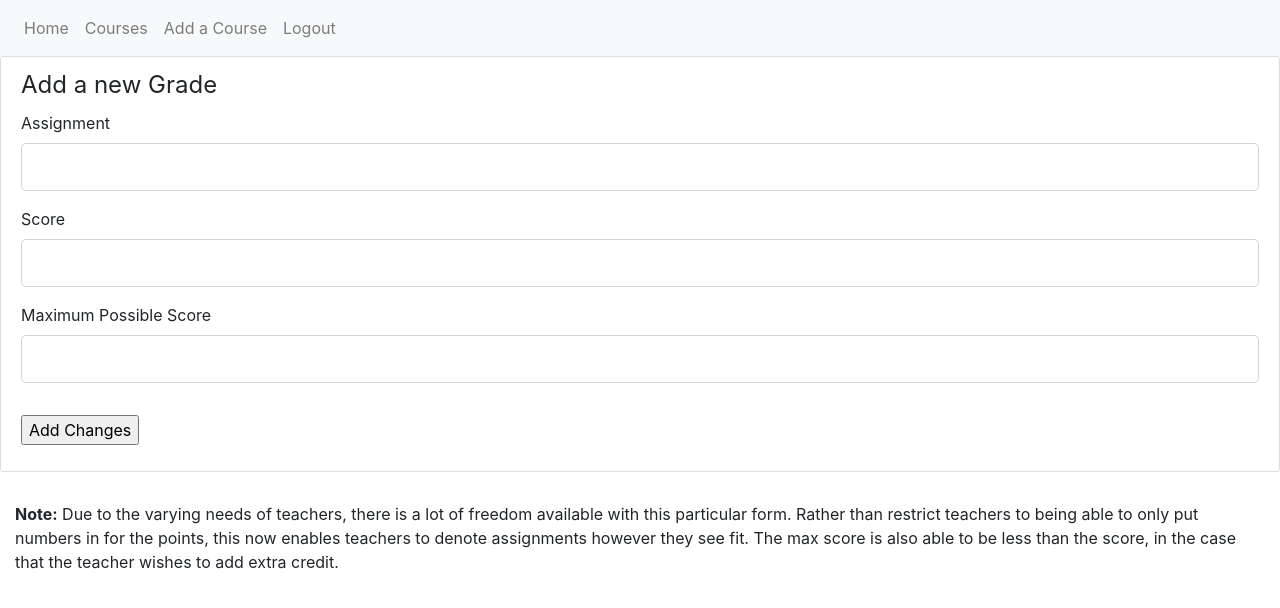
After one commit to GudiedRyan/guide_and_teach, a Flask app: page /course/1/student/1/add_grade in a window 1280 px wide. The commit adds this page. Shown: the top 608 px of the page. Run offline with Flask 2, Linux system fonts and the light colour scheme; a user stored in the database is signed in; data comes from the database, SQL or seed files in the repository; both versions use the stored data as it was after the commit; some libraries are stand-ins or nearby versions.

```diff
--- a/guide_and_teach/forms.py
+++ b/guide_and_teach/forms.py
@@ -33,6 +33,10 @@ class CourseForm(FlaskForm):
 
 class StudentForm(FlaskForm):
     student_name = StringField('Student Name', validators=[DataRequired()])
-    submit = SubmitField('Add Student')
+    submit = SubmitField('Finish Changes')
 
 class GradeForm(FlaskForm):
+    assignment = StringField('Assignment', validators=[DataRequired()])
+    score = StringField('Score', validators=[DataRequired()])
+    max_score = StringField('Maximum Possible Score', validators=[DataRequired()])
+    submit = SubmitField('Add Changes')
--- a/guide_and_teach/routes.py
+++ b/guide_and_teach/routes.py
@@ -2,8 +2,8 @@ import os
 import secrets
 from flask import render_template, url_for, flash, redirect, request, abort
 from guide_and_teach import app, db, bcrypt
-from guide_and_teach.forms import RegistrationForm, LoginForm, CourseForm, StudentForm
-from guide_and_teach.models import User, Course, Student
+from guide_and_teach.forms import RegistrationForm, LoginForm, CourseForm, StudentForm, GradeForm
+from guide_and_teach.models import User, Course, Student, Grade
 from flask_login import login_user, current_user, logout_user, login_required
 
 @app.route('/')
@@ -125,7 +125,8 @@ def single_student(student_id, course_id):
     student = Student.query.get_or_404(student_id)
     if student.user != current_user:
         abort(403)
-    return render_template('single_student.html', title="student.student_name", student=student, course_id=course_id)
+    grades = Grade.query.all()
+    return render_template('single_student.html', title="student.student_name", student=student, course_id=course_id, grades=grades)
 
 @app.route('/course/<int:course_id>/student/<int:student_id>/delete', methods=['POST'])
 @login_required
@@ -153,3 +154,18 @@ def update_student(student_id, course_id):
     elif request.method == 'GET':
         form.student_name.data = student.student_name
     return render_template('student.html', title="Update Student Info", form=form, legend='Make Changes')
+
+@app.route('/course/<int:course_id>/student/<int:student_id>/add_grade', methods=['GET', 'POST'])
+@login_required
+def add_grade(course_id, student_id):
+    student = Student.query.get_or_404(student_id)
+    if student.user != current_user:
+        abort(403)
+    form = GradeForm()
+    if form.validate_on_submit():
+        grade = Grade(assignment=form.assignment.data, score=form.score.data, max_score=form.max_score.data, user=current_user, student=student)
+        db.session.add(grade)
+        db.session.commit()
+        flash('Grade added!', 'success')
+        return redirect(url_for('single_student', student_id=student.id, course_id=course_id))
+    return render_template('grade.html', title="Add a new grade", form=form, legend="Add a new Grade")
--- /dev/null
+++ b/guide_and_teach/templates/grade.html
@@ -0,0 +1,57 @@
+{% extends "layout.html" %}
+{% block content %}
+<div class="content-section">
+    <form method="POST" action="">
+        {{ form.hidden_tag() }}
+        <fieldset class="form-group">
+            <legend>{{ legend }}</legend>
+            <div class="form-group">
+                {{ form.assignment.label(class="form-control-label") }}
+                {% if form.assignment.errors %}
+                    {{ form.assignment(class="form-control form-control-lg is-invalid") }}
+                    <div class="invalid-feedback">
+                        {% for error in form.assignment.errors %}
+                            <span>{{ error }}</span>
+                        {% endfor %}
+                    </div>
+                {% else %}
+                    {{ form.assignment(class="form-control form-control-lg") }}
+                {% endif %}
+            </div>
+            <div class="form-group">
+                {{ form.score.label(class="form-control-label") }}
+                {% if form.score.errors %}
+                    {{ form.score(class="form-control form-control-lg is-invalid") }}
+                    <div class="invalid-feedback">
+                        {% for error in form.score.errors %}
+                            <span>{{ error }}</span>
+                        {% endfor %}
+                    </div>
+                {% else %}
+                    {{ form.score(class="form-control form-control-lg") }}
+                {% endif %}
+            </div>
+            <div class="form-group">
+                {{ form.max_score.label(class="form-control-label") }}
+                {% if form.max_score.errors %}
+                    {{ form.max_score(class="form-control form-control-lg is-invalid") }}
+                    <div class="invalid-feedback">
+                        {% for error in form.max_score.errors %}
+                            <span>{{ error }}</span>
+                        {% endfor %}
+                    </div>
+                {% else %}
+                    {{ form.max_score(class="form-control form-control-lg") }}
+                {% endif %}
+            </div>
+        </fieldset>
+        <div class="form-group">
+            {{ form.submit }}
+        </div>
+    </form>
+</div>
+<p><strong>Note:</strong> Due to the varying needs of teachers, there is a lot of freedom available with this particular form.
+    Rather than restrict teachers to being able to only put numbers in for the points, this now enables teachers to denote assignments however they
+    see fit. The max score is also able to be less than the score, in the case that the teacher wishes to add extra credit.
+    </p>
+{% endblock content %}
```
Also changed, not shown: guide_and_teach/templates/single_student.html (+13 -2 lines), guide_and_teach/site.db, guide_and_teach/static/style.css (line endings or trailing spaces).
